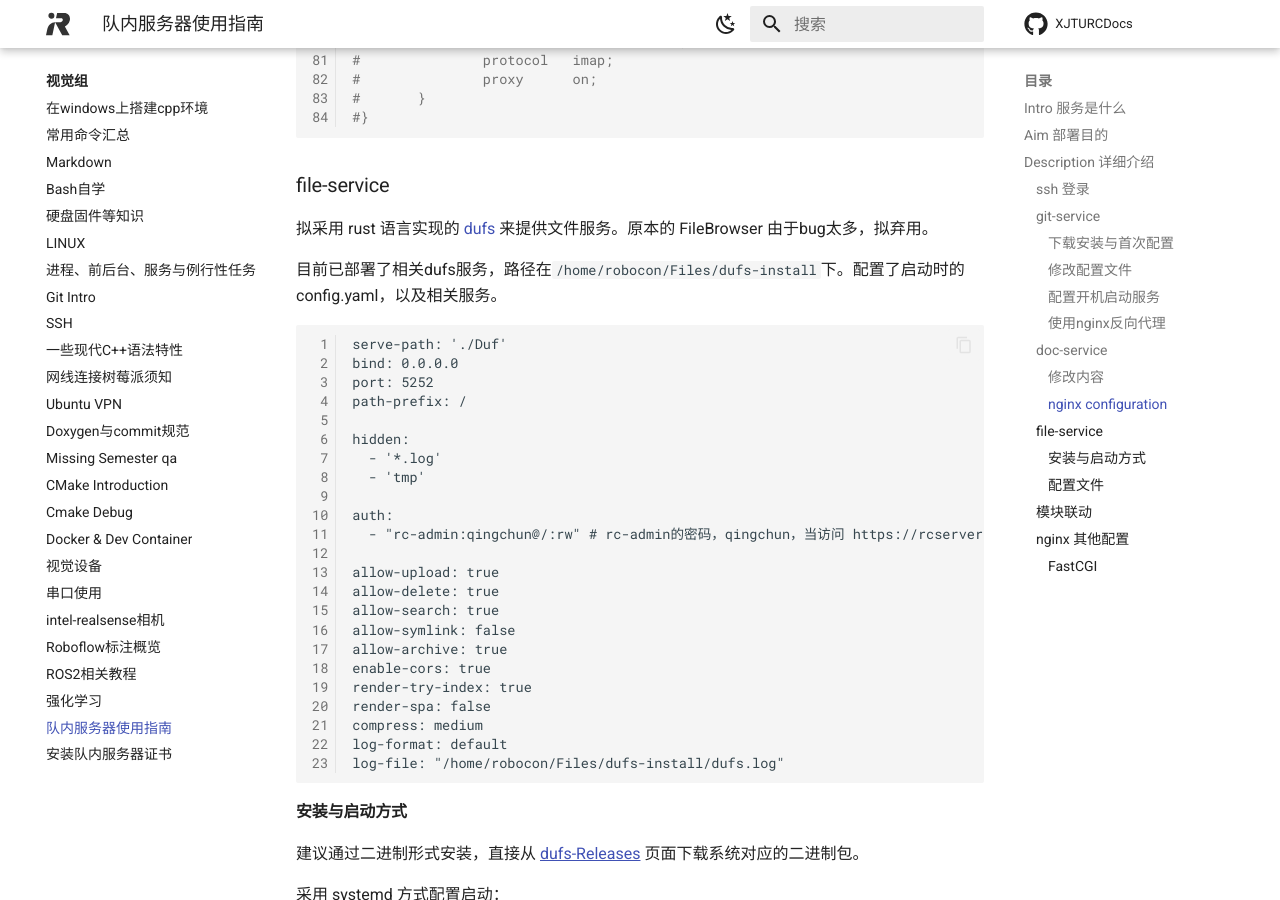
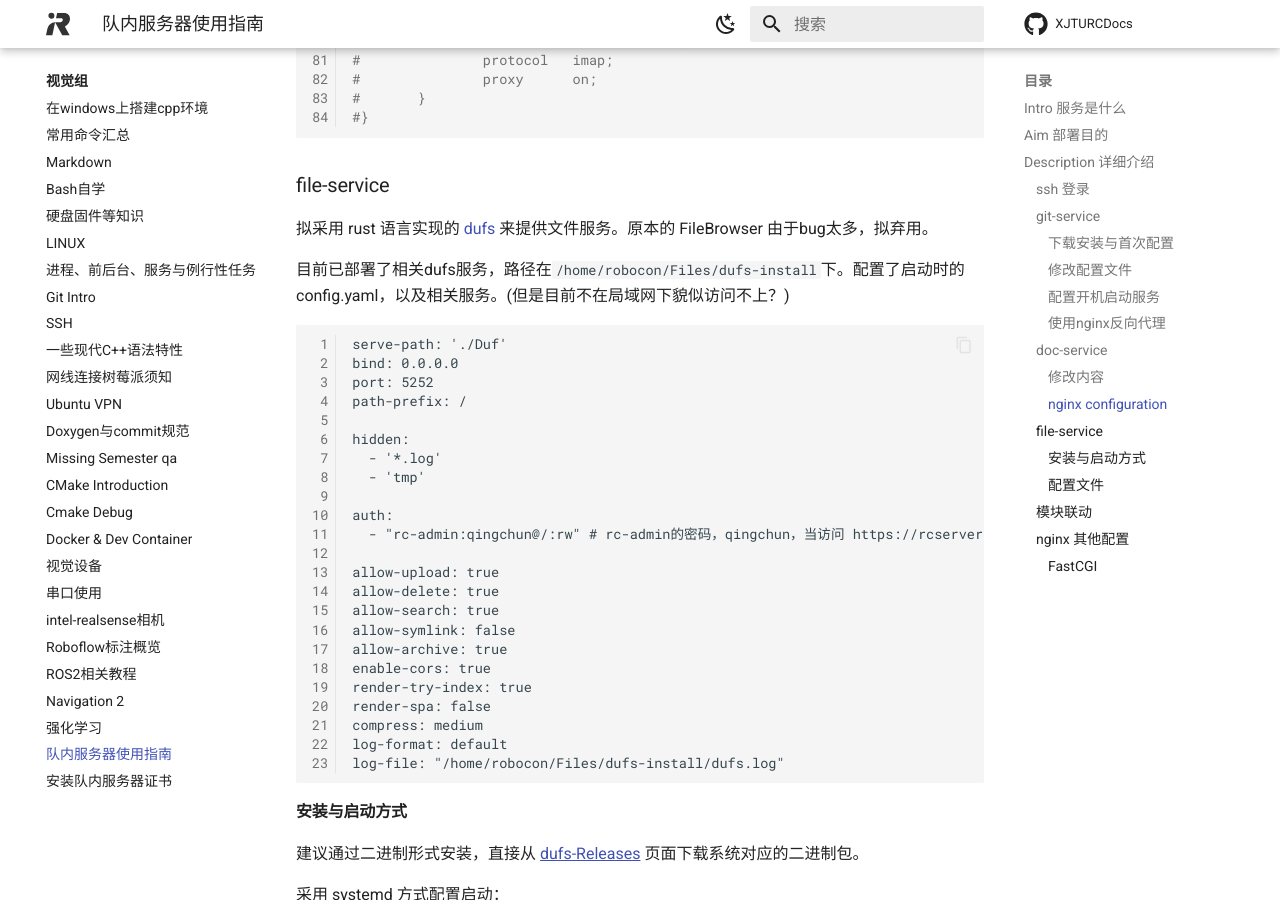
Before and after one commit to XJRCAdmin/XJTURCDocs, an MkDocs documentation site: the page built from docs/blog/vision/RCserver/index.md, in a window 1280 px wide and 900 px high, scrolled down 8484 px. Built offline with MkDocs 1.6.1 and Material for MkDocs 9.7.7, drawn with Linux system fonts in a browser that asks for light colours; comment, search, counter and statistics services are not loaded.

Commit message:
init nav2 docs

````diff
--- a/docs/blog/vision/RCserver/index.md
+++ b/docs/blog/vision/RCserver/index.md
@@ -361,7 +361,7 @@ http {
 
 拟采用 rust 语言实现的 [dufs][3-1] 来提供文件服务。原本的 FileBrowser 由于bug太多，拟弃用。
 
-目前已部署了相关dufs服务，路径在`/home/robocon/Files/dufs-install`下。配置了启动时的config.yaml，以及相关服务。
+目前已部署了相关dufs服务，路径在`/home/robocon/Files/dufs-install`下。配置了启动时的config.yaml，以及相关服务。(但是目前不在局域网下貌似访问不上？)
 ```config.yaml
 serve-path: './Duf'
 bind: 0.0.0.0
--- a/mkdocs.yml
+++ b/mkdocs.yml
@@ -117,6 +117,7 @@ nav:
       - intel-realsense相机: blog/vision/realsense/index.md
       - Roboflow标注概览: blog/vision/roboflow/Roboflow.md
       - ROS2相关教程: blog/vision/ros2/index.md
+      - Navigation 2: blog/vision/Nav2/index.md
       - 强化学习: blog/vision/RL/index.md
       - 队内服务器使用指南: blog/vision/RCserver/index.md
       - 安装队内服务器证书: blog/vision/install-ca-crt/index.md
````
Also changed, not shown: docs/blog/vision/Nav2/index.md (added, +2 -0 lines), docs/blog/vision/linux/linux.md (+2 -0 lines), docs/blog/vision/Nav2/images/nav-bags.png (added).
